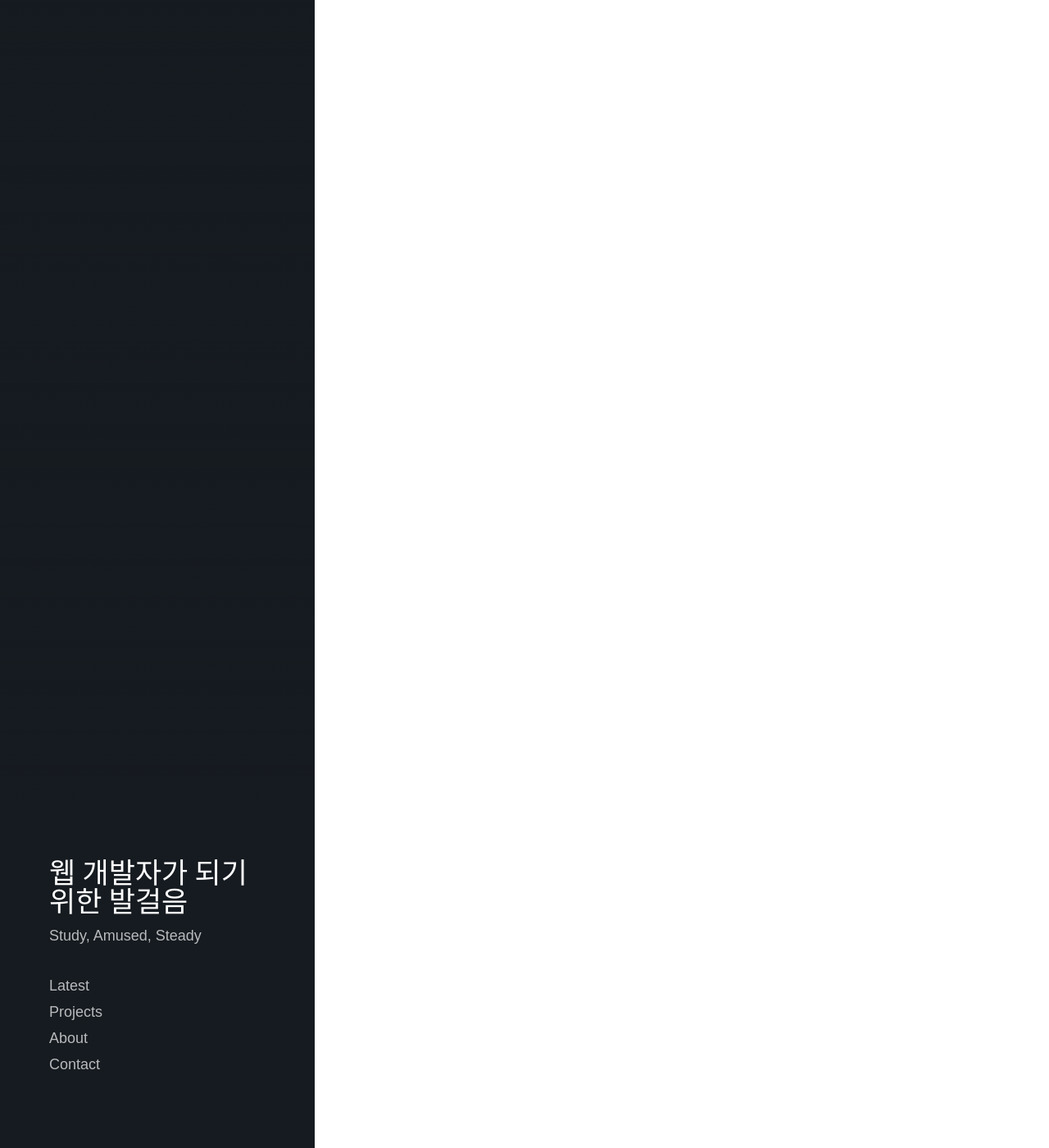
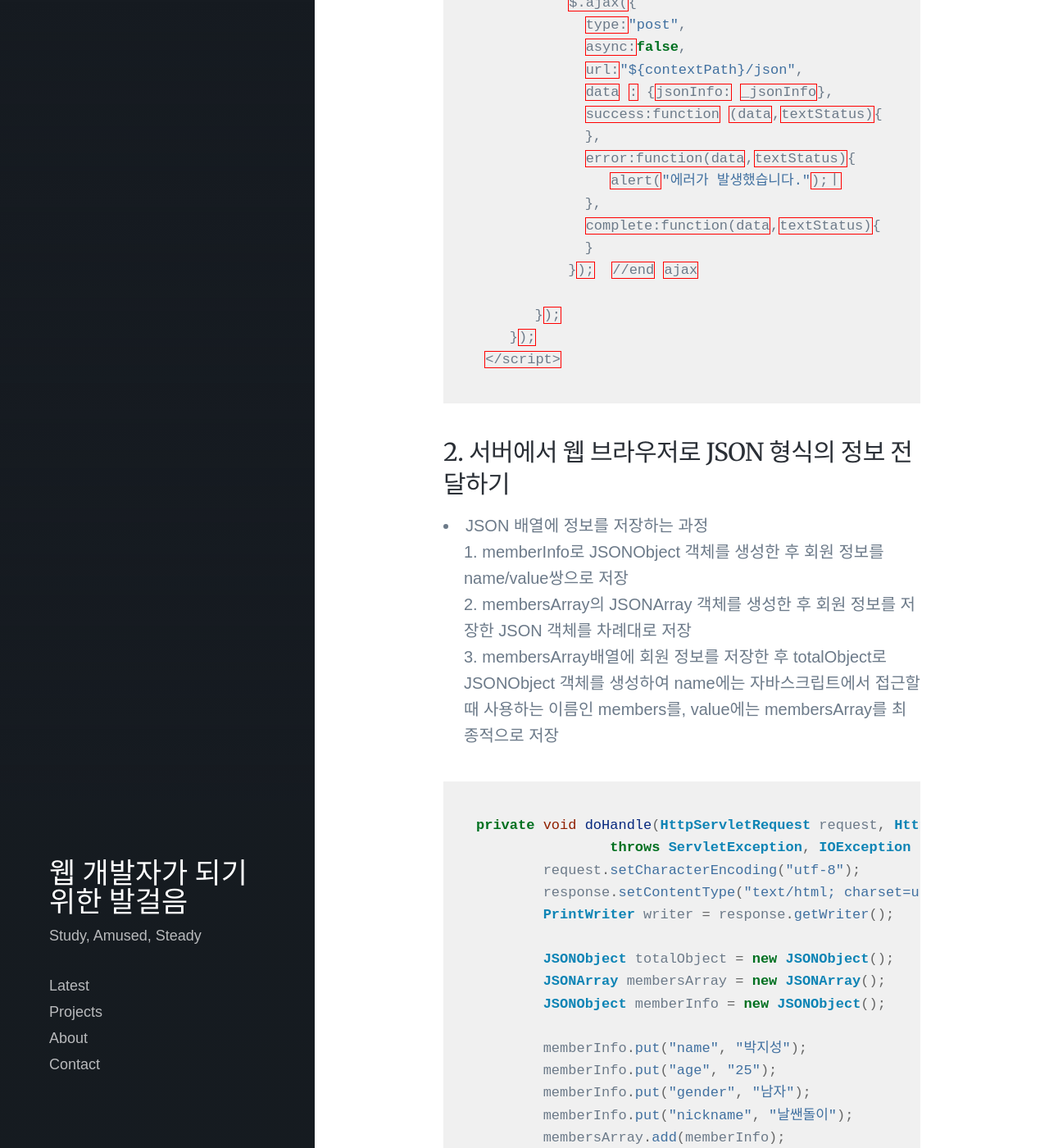
Before and after one commit to lawijdo201/lawijdo201.github.io, a Jekyll site: the page built from _posts/2022-10-13-jQuery&Ajax.md, in a window 1280 px wide and 1400 px high, scrolled down 7888 px. Shown: the whole window at 82% size. Built offline with Jekyll 4.4.1, drawn with Linux system fonts in a browser that asks for light colours; nearby versions of some CDN libraries; some web fonts are replaced; some of the changed text lies outside the part shown.

Commit message:
Update and rename 2022-10-13-jQuery.md to 2022-10-13-jQuery&Ajax.md

````diff
--- a/_posts/2022-10-13-jQuery.md
+++ b/_posts/2022-10-13-jQuery&Ajax.md
@@ -1,5 +1,5 @@
 ---
-title: 'jQuery'
+title: 'jQuery&Ajax'
 date: 2022-10-13 00:00:00
 featured_image:
 excerpt: jQuery, Ajax
@@ -193,3 +193,90 @@ public class AjaxTest1 extends HttpServlet {
 	}
 }
 ```
+Ajax 이용해 서버와 JSON 데이터 주고받기
+==============================
+
+### 1. 웹 브라우저에서 서버로 JSON 형식의 정보 전달하기
+
+```java
+private void doHandle(HttpServletRequest request, HttpServletResponse response) throws ServletException, IOException {
+	request.setCharacterEncoding("utf-8");
+	response.setContentType("text/html; charset=utf-8");
+	String jsonInfo = request.getParameter("jsonInfo");						//문자열로 전송된 JSON 데이터를 getParameter()를 이용해 가져옵니다.
+	try {
+		JSONParser jsonParser = new JSONParser();							//JSON 데이터를 처리하기 위해 JSONParser 객체를 생성합니다.
+		JSONObject jsonObject = (JSONObject) jsonParser.parse(jsonInfo);	//전송된 JSON 데이터를 파싱합니다.
+		System.out.println("* 회원 정보 *");
+		System.out.println(jsonObject.get("name"));							//JSON데이터의 name 속성들을 get()에 전달하여 value를 출력합니다.
+		System.out.println(jsonObject.get("age"));
+		System.out.println(jsonObject.get("gender"));
+		System.out.println(jsonObject.get("nickname"));
+	} catch (Exception e) {
+		e.printStackTrace();
+	}
+}
+```
+
+```json
+ <script  src="http://code.jquery.com/jquery-latest.min.js"></script>
+ <script>
+    $(function() {
+        $("#checkJson").click(function() {
+    	   var _jsonInfo ='{"name":"박지성","age":"25","gender":"남자","nickname":"날센돌이"}';
+    	   $.ajax({
+             type:"post",
+             async:false,
+             url:"${contextPath}/json",
+             data : {jsonInfo: _jsonInfo},			<!--메게변수 이름 jsoninfo로 JSON 데이터를 ajax로 전송합니다.-->
+             success:function (data,textStatus){
+	     },
+	     error:function(data,textStatus){
+	        alert("에러가 발생했습니다.");ㅣ
+	     },
+	     complete:function(data,textStatus){
+	     }
+	   });  //end ajax
+
+       });
+    });
+ </script>
+ ```
+
+### 2. 서버에서 웹 브라우저로 JSON 형식의 정보 전달하기
+
+* JSON 배열에 정보를 저장하는 과정
+	1. memberInfo로 JSONObject 객체를 생성한 후 회원 정보를 name/value쌍으로 저장
+	2. membersArray의 JSONArray 객체를 생성한 후 회원 정보를 저장한 JSON 객체를 차례대로 저장
+	3. membersArray배열에 회원 정보를 저장한 후 totalObject로 JSONObject 객체를 생성하여 name에는 자바스크립트에서 접근할 때 사용하는 이름인 members를, value에는 membersArray를 최종적으로 저장
+
+```java
+private void doHandle(HttpServletRequest request, HttpServletResponse response)
+		throws ServletException, IOException {
+	request.setCharacterEncoding("utf-8");
+	response.setContentType("text/html; charset=utf-8");
+	PrintWriter writer = response.getWriter();
+
+	JSONObject totalObject = new JSONObject();
+	JSONArray membersArray = new JSONArray();
+	JSONObject memberInfo = new JSONObject();
+
+	memberInfo.put("name", "박지성");
+	memberInfo.put("age", "25");
+	memberInfo.put("gender", "남자");
+	memberInfo.put("nickname", "날쌘돌이");
+	membersArray.add(memberInfo);
+
+	memberInfo = new JSONObject();
+	memberInfo.put("name", "김연아");
+	memberInfo.put("age", "21");
+	memberInfo.put("gender", "여자");
+	memberInfo.put("nickname", "");
+	membersArray.add(memberInfo);
+
+	totalObject.put("members", membersArray);
+
+	String jsonInfo = totalObject.toJSONString();
+	System.out.print(jsonInfo);
+	writer.print(jsonInfo);
+}
+```
````
